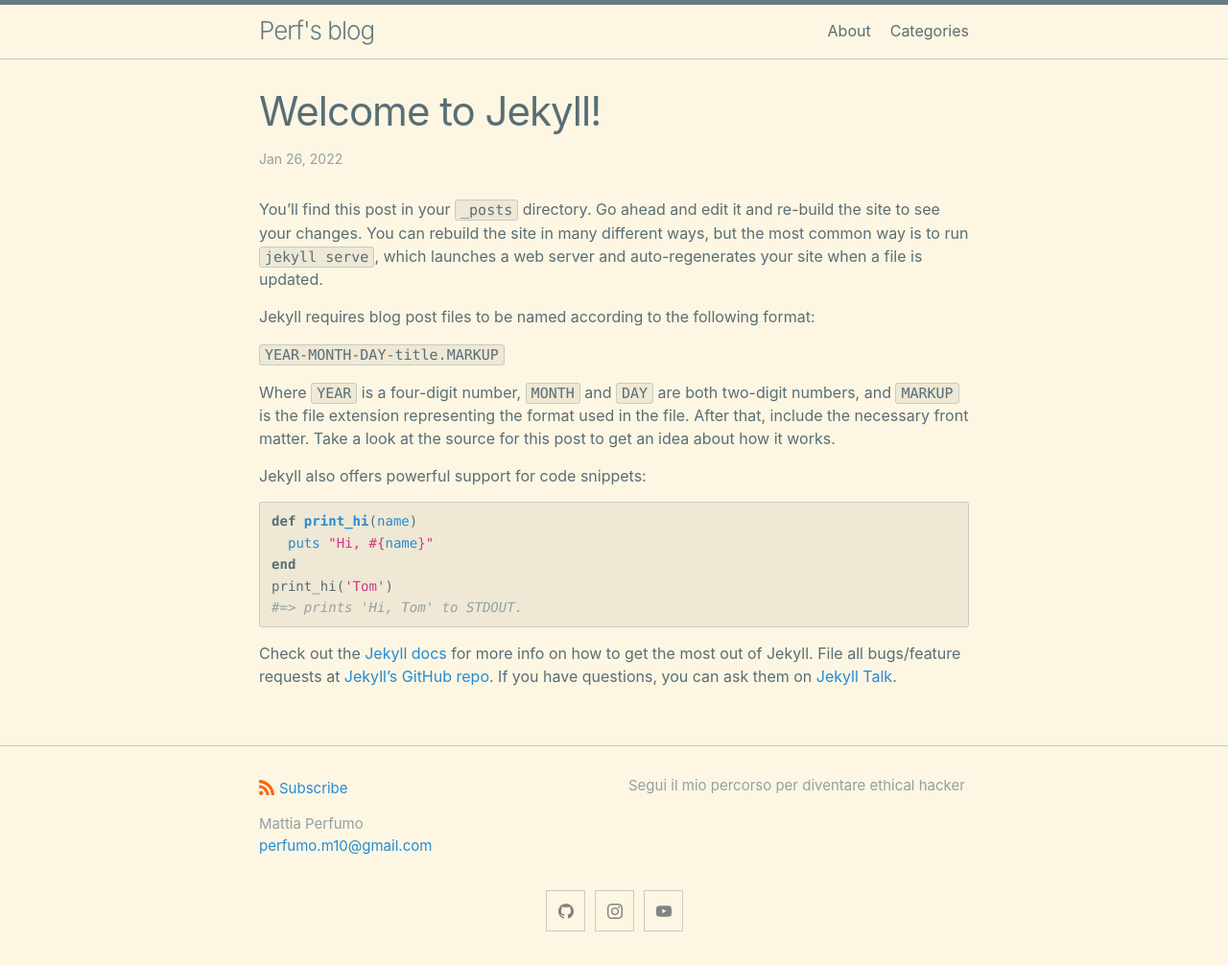
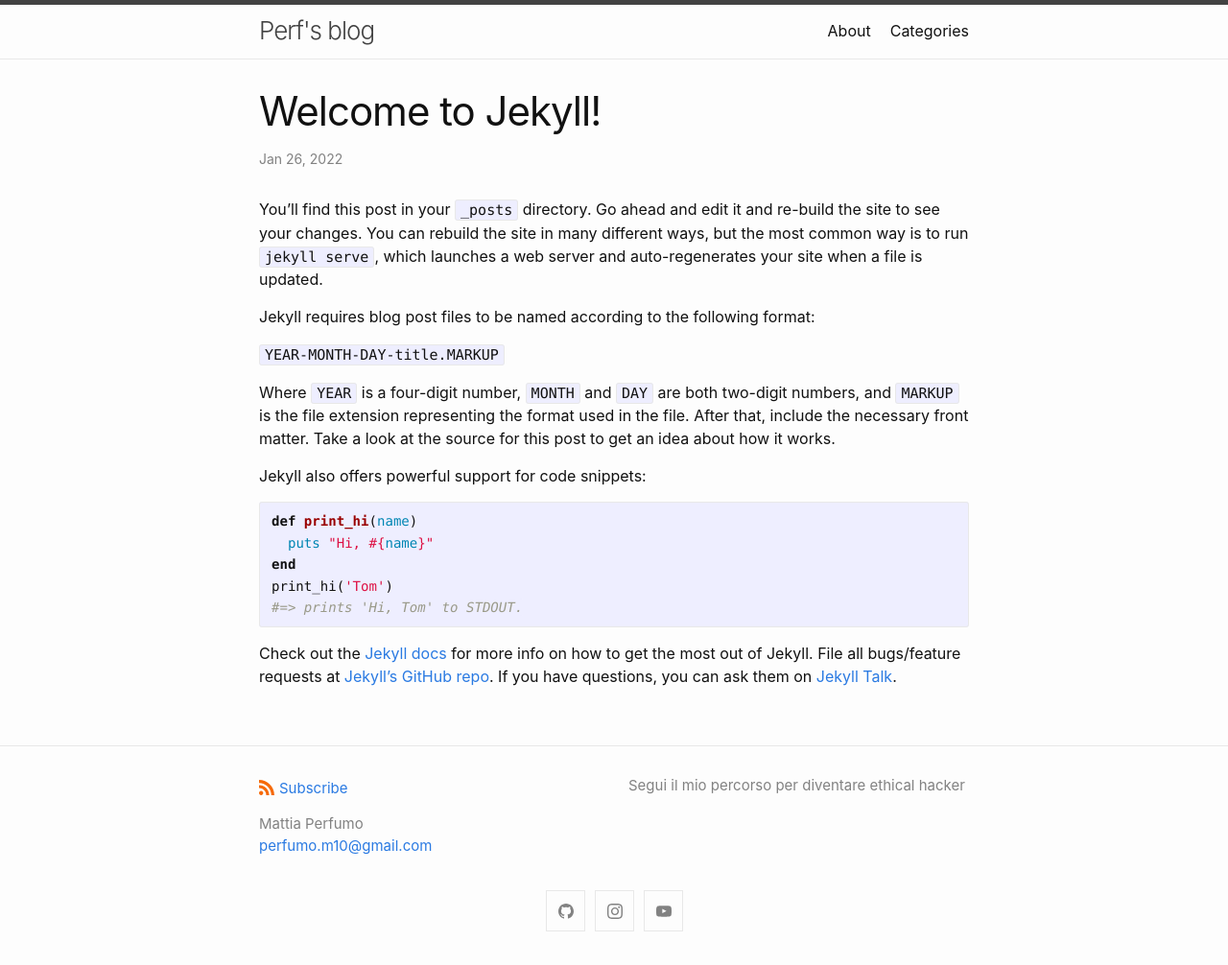
Before and after one commit to mperf/mperf.github.io, a Jekyll site: the page built from _posts/2022-01-26-welcome-to-jekyll.markdown, in a window 1280 px wide. Shown: the whole page at 96% size. Built offline with Jekyll 4.4.1, drawn with Linux system fonts in a browser that asks for light colours; comment, search, counter and statistics services are not loaded.

Commit message:
skin change

```diff
--- a/_config.yml
+++ b/_config.yml
@@ -32,7 +32,7 @@
   email: "perfumo.m10@gmail.com"
 
 minima:
-  skin: solarized
+
 
   social_links:
     github: mperf
```
